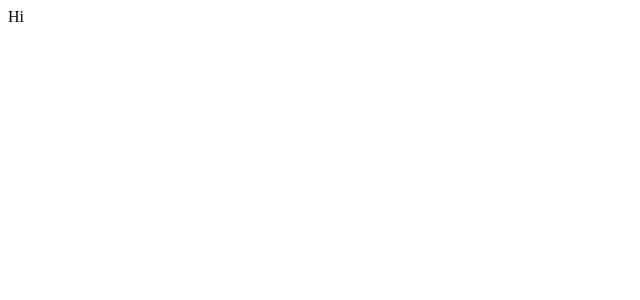
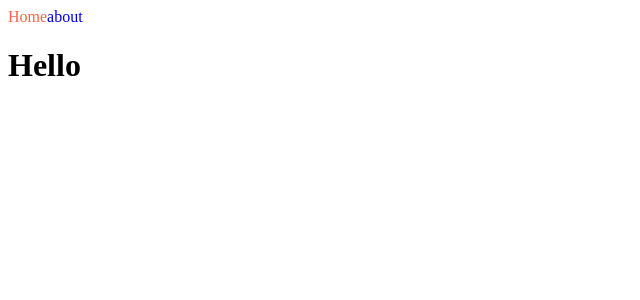
Before and after one commit to onlyhappiness/next-js-study, a Next.js app in the folder next-intro/: page / in a window 1280 px wide. Shown: the top 300 px of the page, without its empty margins (0-640 px from the left). Built offline with nearby package versions, Linux system fonts and the light colour scheme.

Commit message:
[Update] Navbar

```diff
--- /dev/null
+++ b/next-intro/components/NavBar.js
@@ -0,0 +1,33 @@
+import Link from 'next/link';
+import { useRouter } from 'next/router';
+import styles from './NavBar.module.css';
+
+function NavBar() {
+  const router = useRouter();
+
+  return (
+    <nav>
+      <Link href='/'>
+        <a
+          className={`${styles.link} ${
+            router.pathname === '/' ? styles.active : ''
+          }`}
+        >
+          Home
+        </a>
+      </Link>
+      <Link href='/about'>
+        <a
+          className={[
+            styles.link,
+            router.pathname === '/about' ? styles.active : '',
+          ].join(' ')}
+        >
+          about
+        </a>
+      </Link>
+    </nav>
+  );
+}
+
+export default NavBar;
--- /dev/null
+++ b/next-intro/components/NavBar.module.css
@@ -0,0 +1,13 @@
+/* .nav {
+  display: flex;
+  justify-content: space-between;
+  background-color: tomato;
+} */
+
+.link {
+  text-decoration: none;
+}
+
+.active {
+  color: tomato;
+}
--- a/next-intro/pages/index.js
+++ b/next-intro/pages/index.js
@@ -1,7 +1,15 @@
-import React from 'react';
+import React, { useState } from 'react';
+import NavBar from '../components/NavBar';
 
 function Home() {
-  return <div>Hi</div>;
+  const [counter, setCounter] = useState(0);
+
+  return (
+    <div>
+      <NavBar />
+      <h1>Hello</h1>
+    </div>
+  );
 }
 
 export default Home;
```
Also changed, not shown: next-intro/pages/about.js (added, +12 -0 lines), 1 other file (tests, documents, lock files or other folders).
